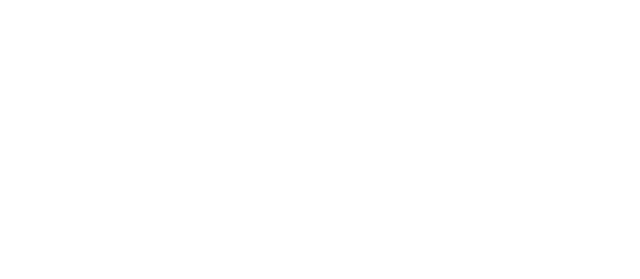
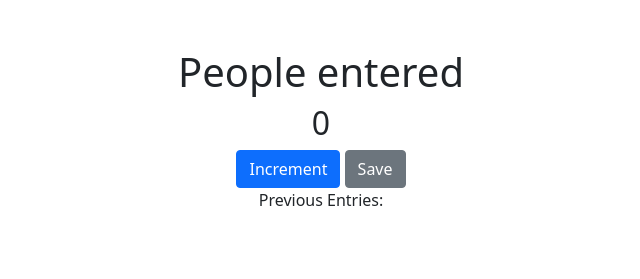
Before and after one commit to SudipRai/Javascript_Projects, a plain HTML site: page index.html in a window 1280 px wide. Shown: the whole page, without its empty margins (319-959 px from the left). Drawn offline with nearby package versions, Linux system fonts and the light colour scheme.

Commit message:
Counter App

```diff
--- a/index.html
+++ b/index.html
@@ -4,14 +4,24 @@
     <meta charset="UTF-8">
     <meta http-equiv="X-UA-Compatible" content="IE=edge">
     <meta name="viewport" content="width=device-width, initial-scale=1.0">
-    <title>Document</title>
+    <link href="https://cdn.jsdelivr.net/npm/bootstrap@5.1.3/dist/css/bootstrap.min.css" rel="stylesheet" integrity="sha384-1BmE4kWBq78iYhFldvKuhfTAU6auU8tT94WrHftjDbrCEXSU1oBoqyl2QvZ6jIW3" crossorigin="anonymous">
+    <link rel="stylesheet" href="https://cdn.jsdelivr.net/npm/bootstrap-icons@1.3.0/font/bootstrap-icons.css">
+    <link rel="stylesheet" href="index.css">
+    <link rel="stylesheet" href="https://cdnjs.cloudflare.com/ajax/libs/font-awesome/4.7.0/css/font-awesome.min.css">
+    <title>JavaScript</title>
 </head>
 <body>
-
-
+    <div class="container text-center p-5">
+    <h1>People entered</h1>
+    <h2 id="count-el">0</h2>
+    <button class="btn btn-primary" id="increment-btn" onclick="increment()">Increment</button>
+    <button class="btn btn-secondary" id="save-btn" onclick="save()">Save</button>
+    <p id="result">Previous Entries:</p>
+    </div>
 
 
 
     <script src="index.js"></script>
+
 </body>
 </html>
--- a/index.js
+++ b/index.js
@@ -0,0 +1,16 @@
+
+let count=0;
+let countEl=document.getElementById('count-el')
+function increment(){
+    count=count+1
+    countEl.innerText=count
+}
+
+
+let result=document.getElementById('result')
+function save(){
+    let countStr=count+" -";
+    result.innerText+=countStr;
+    countEl.innerText=0;
+    count=0
+}
```
